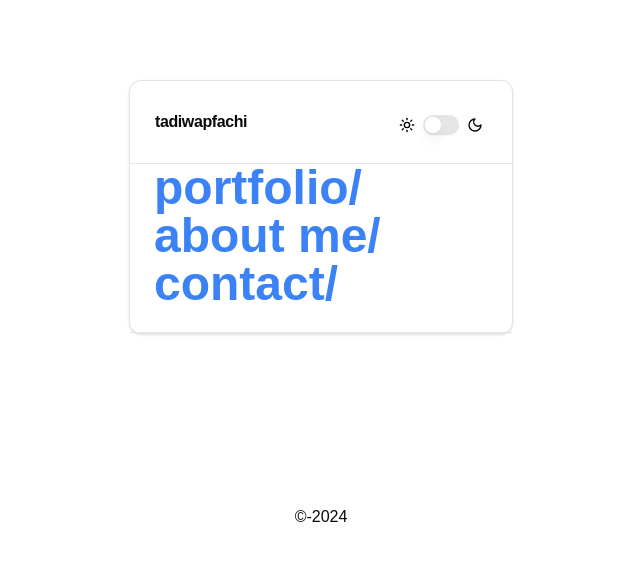
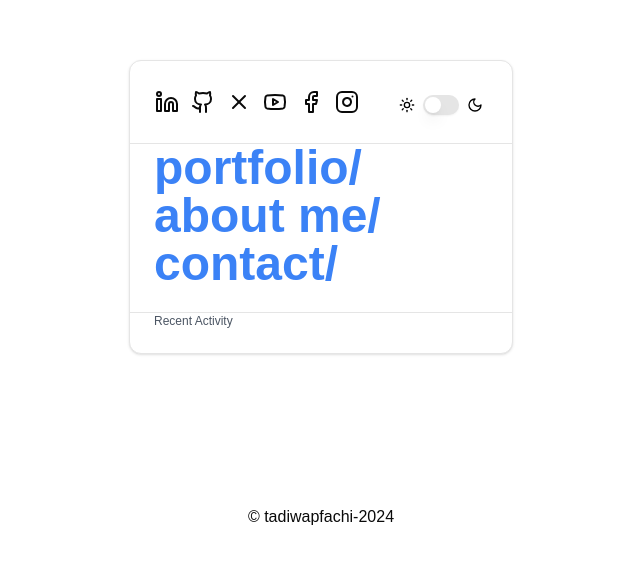
Before and after one commit to onlypfachi/tadiwapfachi, a Next.js app: page / in a window 1280 px wide. Shown: the part 193-756 px from the top of the page, without its empty margins (319-959 px from the left). Built offline with nearby package versions, Linux system fonts and the light colour scheme.

Commit message:
update links

```diff
--- a/app/layout.tsx
+++ b/app/layout.tsx
@@ -4,8 +4,8 @@ import { ThemeProvider } from "next-themes"; // Import ThemeProvider
 import { Questrial } from "next/font/google";
 
 export const metadata: Metadata = {
-  title: "Create Next App",
-  description: "Generated by create next app",
+  title: "Tadiwa Pfachi",
+  description: "onlypfachi",
 };
 const questrial = Questrial({
   subsets: ["latin"],
--- a/app/page.tsx
+++ b/app/page.tsx
@@ -3,6 +3,14 @@ import { Card, CardContent, CardHeader, CardTitle } from "@/components/ui/card";
 import { Separator } from "@/components/ui/separator";
 import ThemeSwitch from "@/components/themeSwitch";
 import Link from "next/link";
+import {
+  Facebook,
+  Github,
+  Instagram,
+  Linkedin,
+  XIcon,
+  Youtube,
+} from "lucide-react";
 
 export default function Home() {
   const links = [
@@ -16,7 +24,26 @@ export default function Home() {
       <main className="flex flex-col gap-8 row-start-2 items-center sm:items-start">
         <Card className="w-96">
           <CardHeader className="flex flex-row justify-center items-center">
-            <CardTitle className="h-full w-60">tadiwapfachi</CardTitle>
+            <CardTitle className="h-full w-60 flex flex-row justify-start gap-3 items-center">
+              <Link href={"https://www.linkedin.com/in/tadiwapfachi/"} passHref>
+                <Linkedin />
+              </Link>
+              <Link href={"https://github.com/onlypfachi"} passHref>
+                <Github />
+              </Link>
+              <Link href={"https://x.com/tadiwapfachi"} passHref>
+                <XIcon />
+              </Link>
+              <Link href={"#"} passHref>
+                <Youtube />
+              </Link>
+              <Link href={"#"} passHref>
+                <Facebook />
+              </Link>
+              <Link href={"#"} passHref>
+                <Instagram />
+              </Link>
+            </CardTitle>
             <ThemeSwitch />
           </CardHeader>
           <Separator />
@@ -32,10 +59,14 @@ export default function Home() {
             ))}
           </CardContent>
           <Separator />
+
+          <CardContent>
+            <p className="text-gray-600 text-xs ">Recent Activity</p>
+          </CardContent>
         </Card>
       </main>
       <footer className="row-start-3 flex gap-6 flex-wrap items-center justify-center">
-        <p>&copy;-2024</p>
+        <p>&copy; tadiwapfachi-2024</p>
       </footer>
     </div>
   );
```
